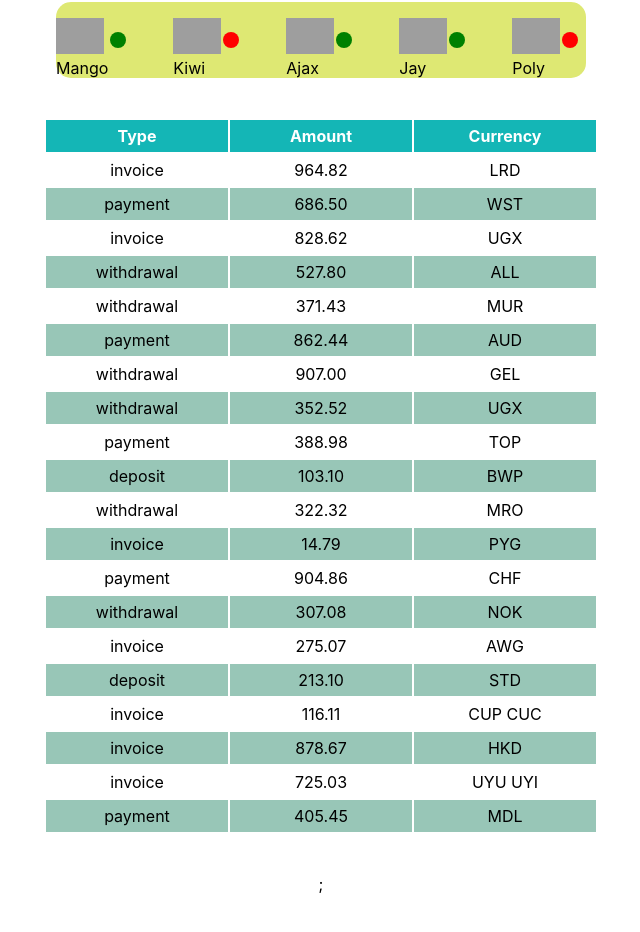
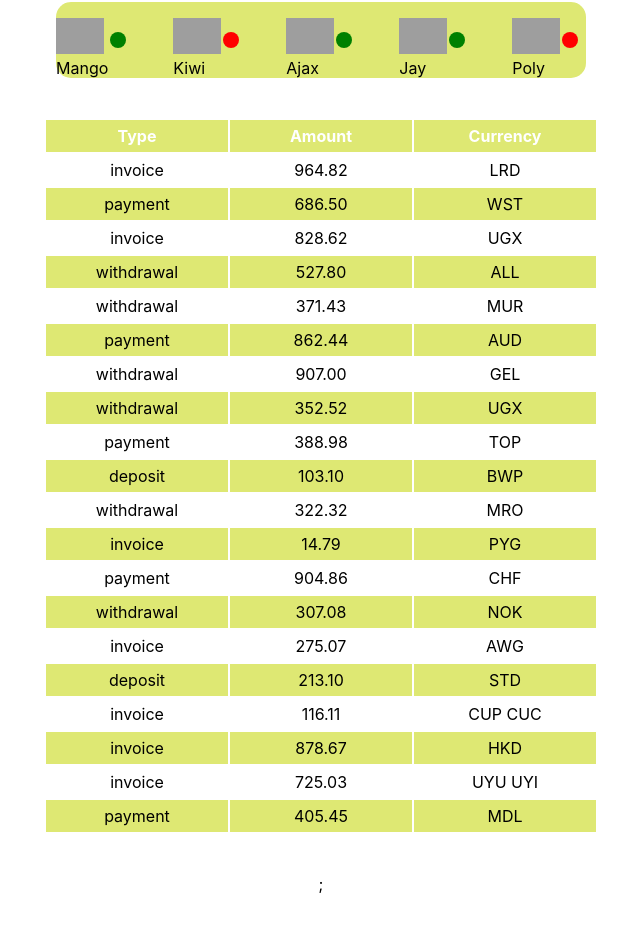
Before and after one commit to Anton240896/goit-react-hw-01-components, a React (Create React App) app: page / in a window 1280 px wide. Shown: the part 760-1692 px from the top of the page, without its empty margins (319-959 px from the left). Built offline with nearby package versions, Linux system fonts and the light colour scheme; grey boxes are pictures that could not be loaded.

Commit message:
add var in transaction

```diff
--- a/src/components/Statistics/statistics.module.css
+++ b/src/components/Statistics/statistics.module.css
@@ -1,8 +1,12 @@
+:root {
+    --color-table: rgb(222, 232, 115);
+}
+
 .stats {
     margin-top: 40px;
     border-radius: 15px;
     box-shadow: 0 2px 8px rgba(19, 19, 19, 0.3);
-    background-color: rgb(222, 232, 115);
+    background-color: var(--color-table);
 
 }
 
--- a/src/components/TransactionHistory/transactionHistory.module.css
+++ b/src/components/TransactionHistory/transactionHistory.module.css
@@ -1,6 +1,10 @@
+:root {
+    --color-table: rgb(222, 232, 115);
+}
+
 th {
     color: white;
-    background-color: rgb(20, 182, 182);
+    background-color: var(--color-table);
     width: 180px;
     height: 30px;
 }
@@ -12,5 +16,5 @@ td {
 }
 
 tr:nth-child(even) {
-    background-color: rgb(152, 198, 183);
+    background-color: var(--color-table);
 }
```
